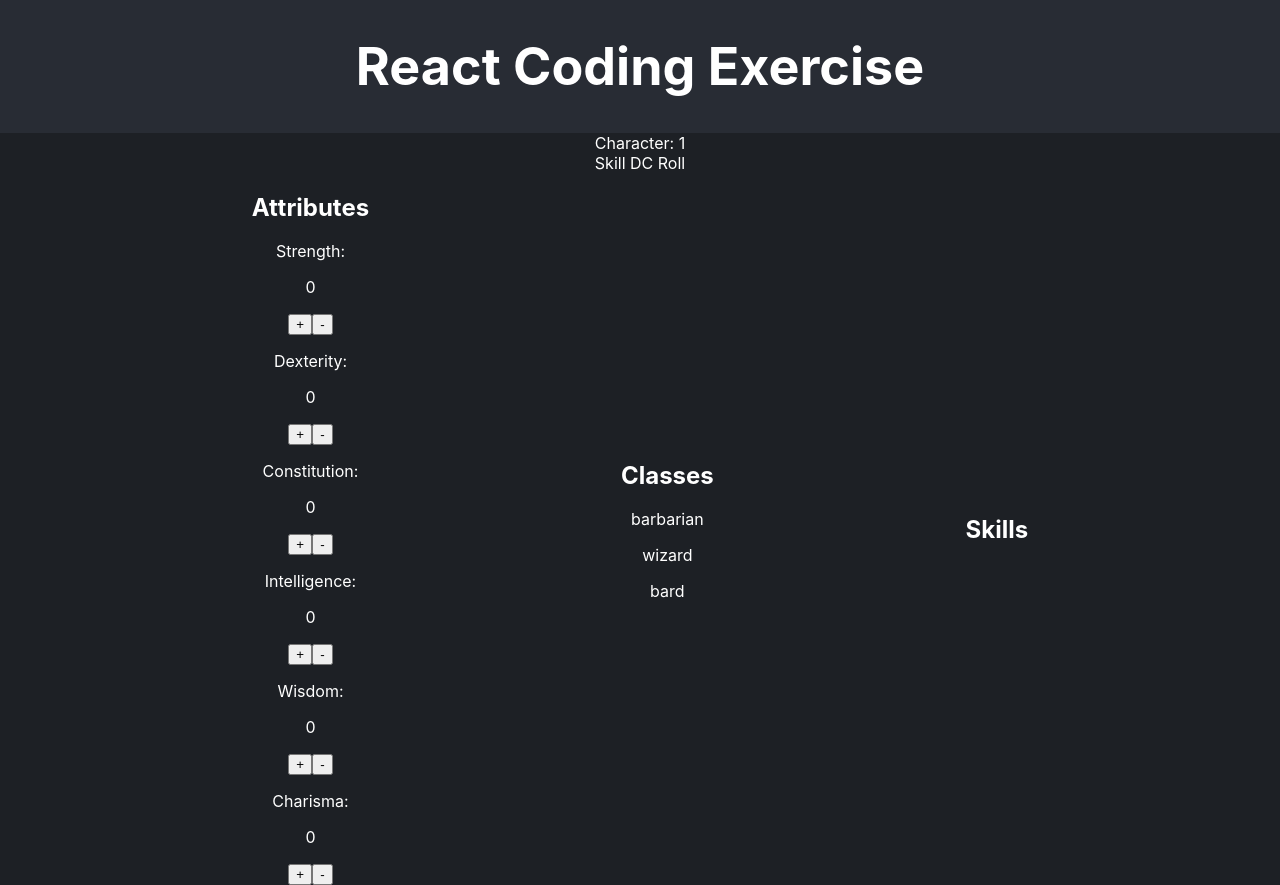
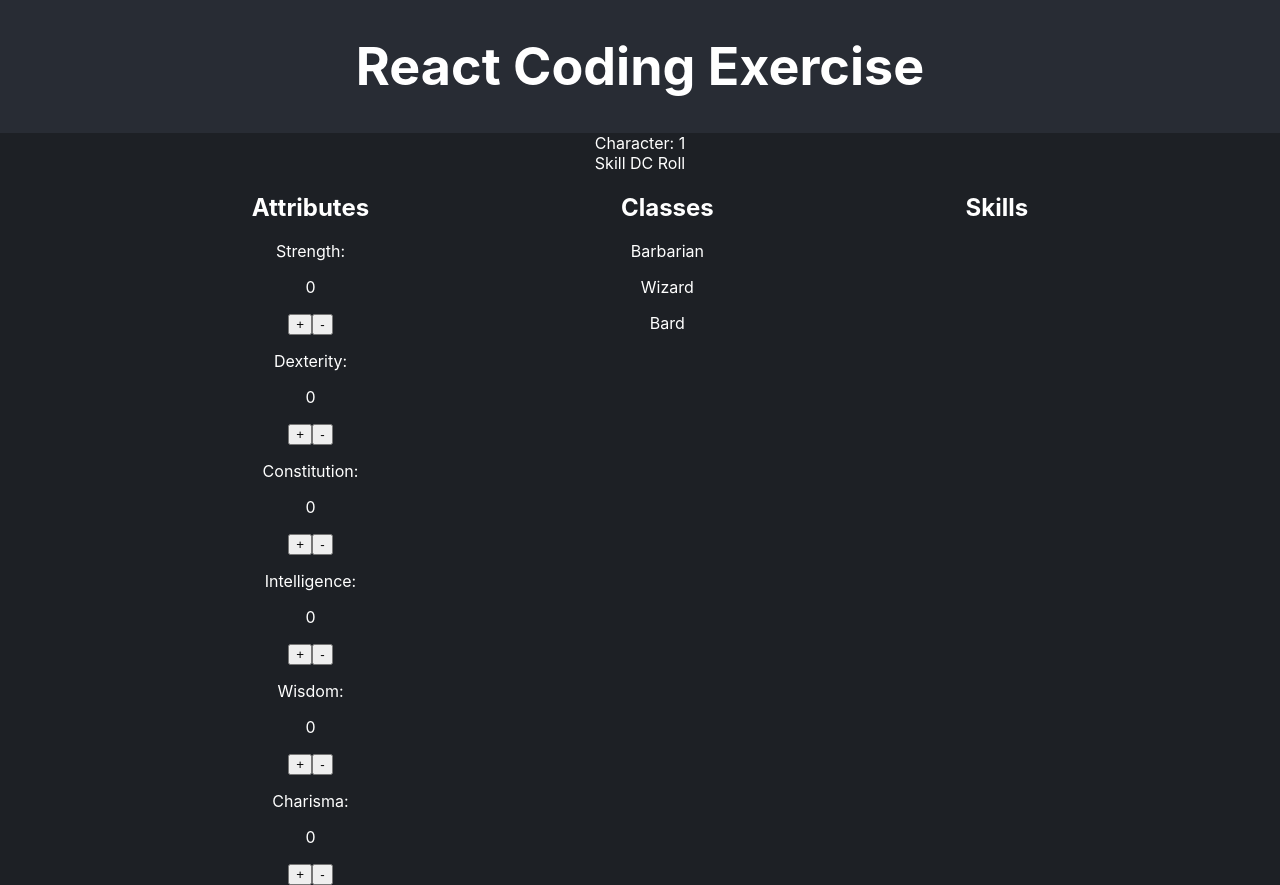
Before and after one commit to gowthami-sukhavasi/recruiting-webapp-character, a React (Create React App) app: page / in a window 1280 px wide. Built offline with nearby package versions, Linux system fonts and the light colour scheme.

Commit message:
Functionality to display the minimum required statistics for a class

```diff
--- a/src/App.css
+++ b/src/App.css
@@ -54,6 +54,5 @@
 .game-container {
   display: flex;
   flex-direction: row;
-  align-items: center;
   justify-content: space-evenly;
 }
--- a/src/App.js
+++ b/src/App.js
@@ -3,10 +3,12 @@ import "./App.css";
 import { ATTRIBUTE_LIST, CLASS_LIST, SKILL_LIST } from "./consts.js";
 import Attributes from "./components/Attributes.jsx";
 import Classes from "./components/Classes.jsx";
+import DisplayClass from "./components/DisplayClass.jsx";
 
 function App() {
   const [attributeValues, setAttributeValues] = useState(attributesObj());
   const [classMatch, setClassMatch] = useState([]);
+  const [displayClass, setDisplayClass] = useState([]);
 
   useEffect(() => {
     const newClassMatch = [];
@@ -76,7 +78,17 @@ function App() {
                 handleAttributeValues={handleAttributeValues}
                 setAttributeValues={setAttributeValues}
               />
-              <Classes classMatch={classMatch} />
+              <Classes
+                classMatch={classMatch}
+                displayClass={displayClass}
+                setDisplayClass={setDisplayClass}
+              />
+              {displayClass.length !== 0 && (
+                <DisplayClass
+                  displayClass={displayClass}
+                  setDisplayClass={setDisplayClass}
+                />
+              )}
 
               <div className="skills">
                 <h1>Skills</h1>
--- a/src/components/Classes.jsx
+++ b/src/components/Classes.jsx
@@ -1,17 +1,21 @@
 import React from "react";
 import { CLASS_LIST } from "../consts";
 
-const Classes = ({ classMatch }) => {
+const Classes = ({ classMatch, setDisplayClass }) => {
   console.log(classMatch);
   return (
     <div className="classes">
       <h1> Classes </h1>
       {Object.keys(CLASS_LIST).map((classValue, index) => (
         <div key={index}>
-          <p>
+          <p
+            onClick={(e) => {
+              setDisplayClass(e.target.textContent);
+            }}
+          >
             {classMatch?.includes(classValue)
               ? classValue.toUpperCase()
-              : classValue.toLowerCase()}
+              : classValue}
           </p>
         </div>
       ))}
--- /dev/null
+++ b/src/components/DisplayClass.jsx
@@ -0,0 +1,29 @@
+import React from "react";
+import { CLASS_LIST } from "../consts";
+
+const DisplayClass = ({ displayClass, setDisplayClass }) => {
+  console.log(displayClass);
+
+  return (
+    <div>
+      <h2>
+        {displayClass}
+        <span> Minimum Requirements</span>
+      </h2>
+      {Object.keys(CLASS_LIST[displayClass]).map((attribute) => (
+        <div>
+          {attribute}: {CLASS_LIST[displayClass][attribute]}
+        </div>
+      ))}
+      <button
+        onClick={() => {
+          setDisplayClass([]);
+        }}
+      >
+        Close Values
+      </button>
+    </div>
+  );
+};
+
+export default DisplayClass;
```
